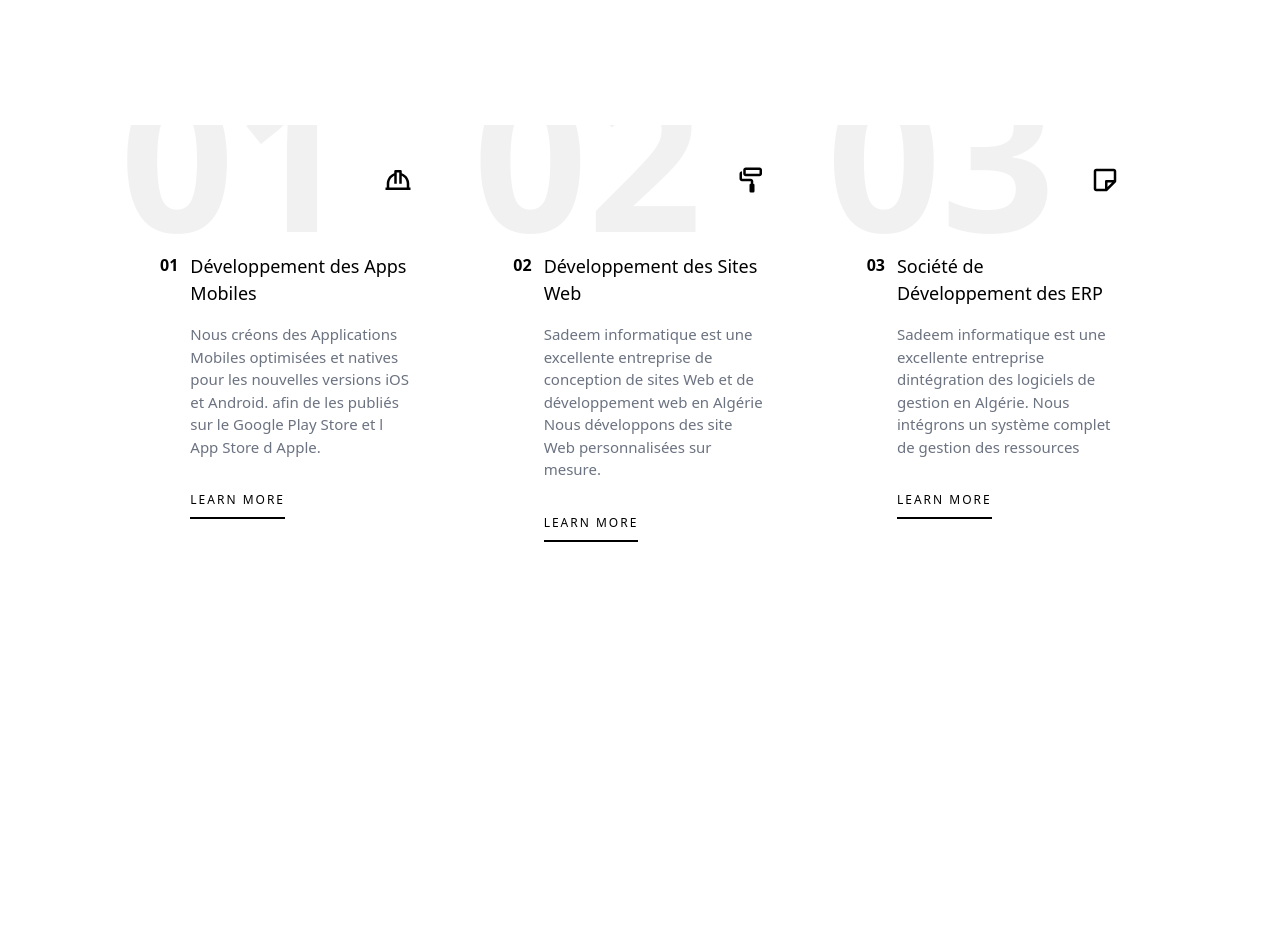
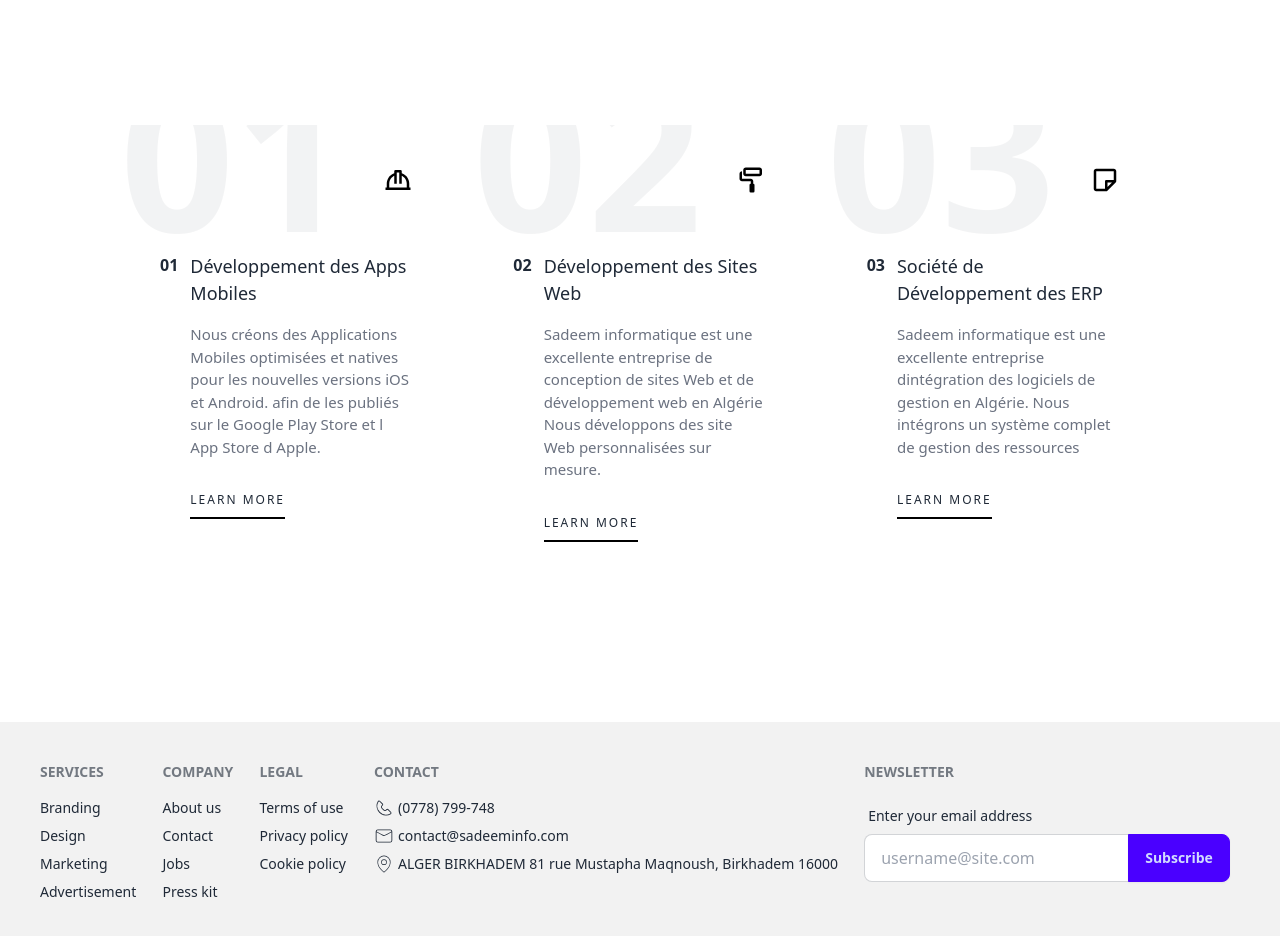
Before and after one commit to hasnahadd/SadeemN, a Next.js app: page / in a window 1280 px wide. Shown: the part 1260-2196 px from the top of the page. Before the commit the page ends 1802 px from the top, so only its background shows below. Built offline with nearby package versions, Linux system fonts and the light colour scheme.

Commit message:
add footer section

```diff
--- /dev/null
+++ b/components/Footer.js
@@ -0,0 +1,53 @@
+import React from 'react'
+import { CiPhone } from "react-icons/ci";
+import { CiMail } from "react-icons/ci";
+import { PiMapPinThin } from "react-icons/pi";
+const Footer = () => {
+  return (
+    <div>
+      <footer className="footer p-10 bg-base-200 text-base-content">
+  <nav>
+    <h6 className="footer-title">Services</h6>
+    <a className="link link-hover">Branding</a>
+    <a className="link link-hover">Design</a>
+    <a className="link link-hover">Marketing</a>
+    <a className="link link-hover">Advertisement</a>
+  </nav>
+  <nav>
+    <h6 className="footer-title">Company</h6>
+    <a className="link link-hover">About us</a>
+    <a className="link link-hover">Contact</a>
+    <a className="link link-hover">Jobs</a>
+    <a className="link link-hover">Press kit</a>
+  </nav>
+  <nav>
+    <h6 className="footer-title">Legal</h6>
+    <a className="link link-hover">Terms of use</a>
+    <a className="link link-hover">Privacy policy</a>
+    <a className="link link-hover">Cookie policy</a>
+  </nav>
+  <nav>
+    <h6 className="footer-title">Contact</h6>
+    <a className="link link-hover"><div className='flex gap-1'><CiPhone size={20}/>(0778) 799-748</div></a>
+    <a className="link link-hover"><div className='flex gap-1'><CiMail size={20}/>contact@sadeeminfo.com</div></a>
+    <a className="link link-hover"><div className='flex gap-1'><PiMapPinThin size={20}/>ALGER BIRKHADEM
+81 rue Mustapha Maqnoush, Birkhadem 16000</div></a>
+  </nav>
+  <form>
+    <h6 className="footer-title">Newsletter</h6>
+    <fieldset className="form-control w-80">
+      <label className="label">
+        <span className="label-text">Enter your email address</span>
+      </label>
+      <div className="join">
+        <input type="text" placeholder="username@site.com" className="input input-bordered join-item" />
+        <button className="btn btn-primary join-item">Subscribe</button>
+      </div>
+    </fieldset>
+  </form>
+</footer>
+    </div>
+  )
+}
+
+export default Footer
--- a/components/Nav.js
+++ b/components/Nav.js
@@ -6,7 +6,7 @@ const Nav = () => {
   const [isOpen, setIsOpen] = useState(false);
   useEffect(() => {
     const handleResize = () => {
-      setIsMobile(window.innerWidth <= 1011);
+      setIsMobile(window.innerWidth <= 1020);
     };
 
     handleResize();
--- /dev/null
+++ b/components/ProjectsRecent.js
@@ -0,0 +1,32 @@
+import React from 'react'
+import { motion } from 'framer-motion'
+
+const contentP = {
+    titleS: {
+      S1: "Avec Sadeem réaliser vos idées n'a jamais été aussi simple!",
+      S2: " Nos Projects",
+      S3: "Nos Dernières Réalisations",
+    }
+}
+const ProjectsRecent = ({className}) => {
+  return (
+    <section className={`${className}`}>
+      <div className=' px-4 mx-auto '>
+    <div className='lg:flex justify-center mb-24   '>
+        <div className='w-full lg:w-8/12 lg:flex gap-0 item-center'>
+
+
+        </div>
+
+
+
+
+
+
+    </div>
+    </div>
+    </section>
+  )
+}
+
+export default ProjectsRecent
--- a/components/Services.js
+++ b/components/Services.js
@@ -7,9 +7,9 @@ import {
     BiHardHat,
     BiPaintRoll,
     BiNote,
-    BiBulb,
-    BiLayer,
-    BiOutline
+    // BiBulb,
+    // BiLayer,
+    // BiOutline
 
 } from 'react-icons/bi'
 const contentS = {
@@ -65,40 +65,7 @@ const contentS = {
 
       ],
 
-      features:
-[
-    { icon:BiBulb,
-    title:'Développement des Apps Mobiles',
-    desc:'Notre département du développement dapplications Android offre des solutions dapplications mobiles Android sur mesure pour les marques, les entreprises et les startups .',
-    btn:{
 
-        href:'#',
-        label:'learn more',
-    }
-
-    },
-    { icon:BiLayer,
-        title:'Développement des Sites Web',
-        desc:'Nous développons des sites Web responsive design et user-friendly afin de sadapter aux différents formats de consultation : ordinateur, tablettes et Smartphones .',
-        btn:{
-
-            href:'#',
-            label:'learn more',
-        }
-
-        },
-        { icon:BiOutline,
-            title:'Société de Développement des ERP',
-            desc:'Nous intégrons un système complet de gestion des ressources pour votre entreprise. Des modules selon vos besoins pour booster vos ventes, La facturation, comptabilité et automatisez votre processus dachat.',
-            btn:{
-
-                href:'#',
-                label:'learn more',
-            }
-
-            },
-
-]
 
 
     }
@@ -172,7 +139,7 @@ className='text-2xl lg:text-4xl'>
 
 </div>
     </div>
-    <div className='grid grid-cols-1 lg:grid-cols-3 gap-5 -mb-72 lg:w-10/12 mx-auto'>
+    <div className='grid grid-cols-1 lg:grid-cols-3 gap-5 -mb-72 mt-0 mb-11 lg:w-10/12 mx-auto'>
 
 {contentS.steps.map((step,index) =>{
 return(
--- /dev/null
+++ b/components/Testimonial.js
@@ -0,0 +1,13 @@
+import React from 'react'
+
+
+
+const Testimonial = ({ className }) => {
+  return (
+    <section className={`${className}`}>
+
+    </section>
+  )
+}
+
+export default Testimonial
--- a/package.json
+++ b/package.json
@@ -16,6 +16,7 @@
     "react-icons": "^5.1.0"
   },
   "devDependencies": {
+    "daisyui": "^4.10.2",
     "eslint": "^8",
     "eslint-config-next": "14.2.2",
     "postcss": "^8",
--- a/pages/index.js
+++ b/pages/index.js
@@ -3,7 +3,9 @@ import { Inter } from "next/font/google";
 import Nav from "@/components/Nav";
 import Header from "@/components/Header";
 import Services from "@/components/Services";
-
+import Testimonial from "@/components/Testimonial";
+import ProjectsRecent from "@/components/ProjectsRecent";
+import Footer from "@/components/Footer";
 const inter = Inter({ subsets: ["latin"] });
 
 export default function Home() {
@@ -14,6 +16,9 @@ export default function Home() {
       <Nav/>
       <Header className='pt-32 pb-0 lg:pb-10'/>
        <Services className='pt-1'/>
+       {/* < Testimonial className='py-16 lg:py32'/> */}
+       <ProjectsRecent className='pt-70 lg:pb-10'/>
+       <Footer/>
 
 
     </main>
--- a/tailwind.config.js
+++ b/tailwind.config.js
@@ -14,5 +14,5 @@ module.exports = {
       },
     },
   },
-  plugins: [],
+  plugins: [require("daisyui")],
 };
```
Also changed, not shown: 1 other file (tests, documents, lock files or other folders).
